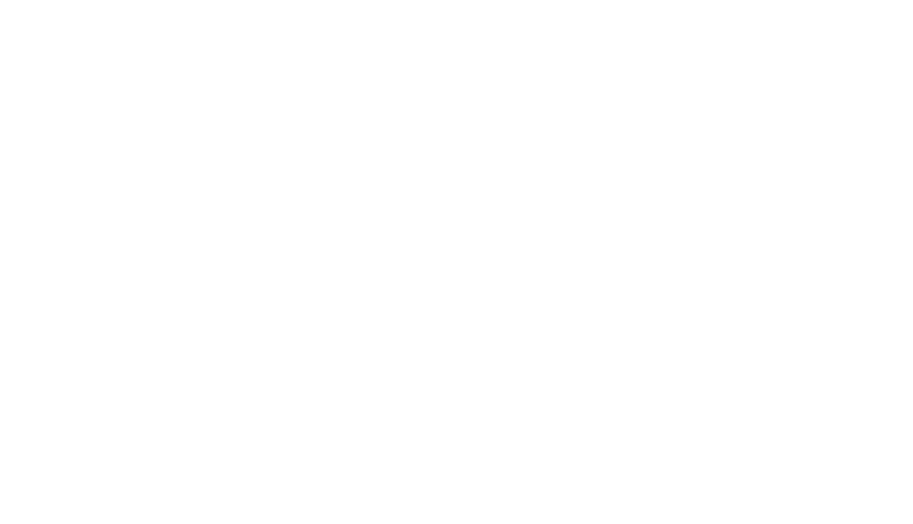
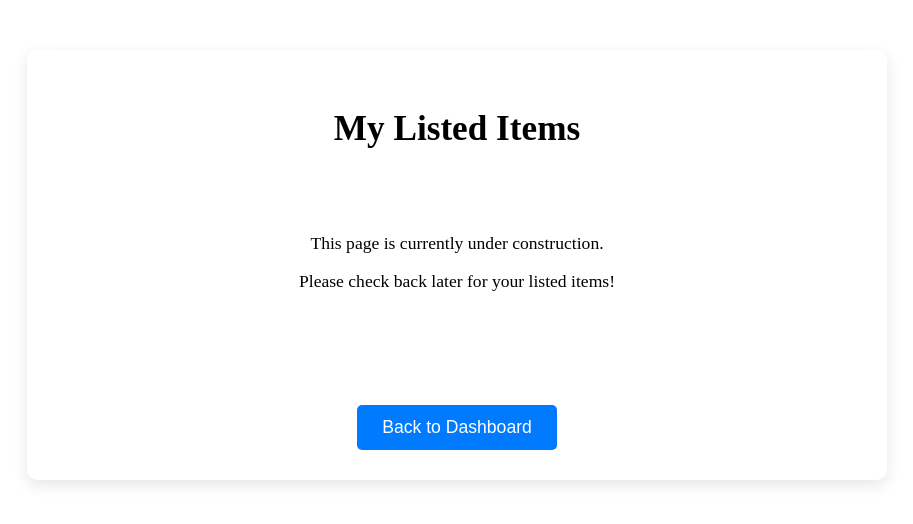
Before and after one commit to kotireddy712/NITC-MarketPlace, a React (Create React App) app in the folder frontend/: page /Listings in a window 1280 px wide. Before the commit this address had no page. Shown: the top 524 px of the page, without its empty margins (183-1096 px from the left). Built offline with nearby package versions, Linux system fonts and the light colour scheme.

Commit message:
ADDED LISTINGS BUTTON

```diff
--- a/frontend/src/App.js
+++ b/frontend/src/App.js
@@ -1,10 +1,36 @@
+// // File: src/App.js
+// import React from 'react';
+// import { BrowserRouter as Router, Routes, Route } from 'react-router-dom';
+// import AuthForm from './AuthForm';
+// import Dashboard from './Dashboard';
+// import Buy from './Buy';
+// import Sell from './Sell'; // Import the new Sell component
+// // import Listings from './Listings';
+// import './App.css';
+
+// function App() {
+//   return (
+//     <Router>
+//       <Routes>
+//         <Route path="/" element={<AuthForm />} />
+//         <Route path="/Dashboard" element={<Dashboard />} />
+//         <Route path="/buy" element={<Buy />} />
+//         <Route path="/sell" element={<Sell />} /> {/* New Sell route */}
+//         {/* <Route path = "/Listings" element={<Listings />} /> */}
+//       </Routes>
+//     </Router>
+//   );
+// }
+
+// export default App;
 // File: src/App.js
 import React from 'react';
 import { BrowserRouter as Router, Routes, Route } from 'react-router-dom';
 import AuthForm from './AuthForm';
 import Dashboard from './Dashboard';
 import Buy from './Buy';
-import Sell from './Sell'; // Import the new Sell component
+import Sell from './Sell';
+import Listings from './Listings'; // Import the new Listings component
 import './App.css';
 
 function App() {
@@ -12,9 +38,10 @@ function App() {
     <Router>
       <Routes>
         <Route path="/" element={<AuthForm />} />
-        <Route path="/Dashboard" element={<Dashboard />} />
+        <Route path="/Dashboard" element={<Dashboard />} /> {/* Keeping /Dashboard as per your existing code */}
         <Route path="/buy" element={<Buy />} />
-        <Route path="/sell" element={<Sell />} /> {/* New Sell route */}
+        <Route path="/sell" element={<Sell />} />
+        <Route path="/listings" element={<Listings />} /> {/* New route for Listings */}
       </Routes>
     </Router>
   );
--- a/frontend/src/Dashboard.js
+++ b/frontend/src/Dashboard.js
@@ -1,23 +1,76 @@
-import React from 'react';
-import { useNavigate } from 'react-router-dom'; // ✅ Import useNavigate
+// import React from 'react';
+// import { useNavigate } from 'react-router-dom'; // ✅ Import useNavigate
+// import './Dashboard.css';
+
+// function Dashboard() {
+//   const navigate = useNavigate(); // ✅ Initialize the hook
+
+//   return (
+//     <div className="dashboard-container">
+//       <h2 className="dashboard-title">Welcome to NITC Marketplace</h2>
+//       <div className="actions">
+//         <div className="card">
+//           <h3>Buy Items</h3>
+//           <button onClick={() => navigate('/buy')}>Go to Buy</button> {/* ✅ Working button */}
+//         </div>
+//         <div className="card">
+//           <h3>Sell Items</h3>
+//           <button onClick={() => navigate('/sell')}>Go to Sell</button>
+//         </div>
+//          <div className="card">
+//           <h3>Listed Items</h3>
+//           <button onClick={() => navigate('/Listings')}>MY-LISTINGS</button> {/* ✅ Working button */}
+//         </div>
+//       </div>
+//     </div>
+//   );
+// }
+
+// export default Dashboard;
+// src/Dashboard.js
+import React, { useEffect, useState } from 'react'; // Added useEffect and useState
+import { useNavigate } from 'react-router-dom';
 import './Dashboard.css';
 
 function Dashboard() {
-  const navigate = useNavigate(); // ✅ Initialize the hook
+  const navigate = useNavigate();
+  const [userName, setUserName] = useState(''); // State to hold user's name
+
+  useEffect(() => {
+    // Fetch user's name from localStorage on component mount
+    const storedUserName = localStorage.getItem('user_name');
+    if (storedUserName) {
+      setUserName(storedUserName);
+    } else {
+      // If no user is logged in, redirect to auth form
+      navigate('/');
+    }
+  }, [navigate]); // Dependency array to re-run effect if navigate changes (unlikely)
+
+  const handleLogout = () => {
+    localStorage.clear(); // Clear all user data from localStorage
+    navigate('/'); // Redirect to login page
+  };
 
   return (
     <div className="dashboard-container">
-      <h2 className="dashboard-title">Welcome to NITC Marketplace</h2>
+      <h2 className="dashboard-title">Welcome TO NITC-MARKET PLACE, {userName || 'User'}!</h2> {/* Display user's name */}
       <div className="actions">
         <div className="card">
           <h3>Buy Items</h3>
-          <button onClick={() => navigate('/buy')}>Go to Buy</button> {/* ✅ Working button */}
+          <button onClick={() => navigate('/buy')}>Go to Buy</button>
         </div>
         <div className="card">
           <h3>Sell Items</h3>
           <button onClick={() => navigate('/sell')}>Go to Sell</button>
         </div>
+        <div className="card">
+          <h3>Listed Items</h3>
+          {/* Changed path to lowercase '/listings' for consistency */}
+          <button onClick={() => navigate('/listings')}>MY-LISTINGS</button>
+        </div>
       </div>
+      <button onClick={handleLogout} className="logout-button">Logout</button> {/* Added Logout button */}
     </div>
   );
 }
--- /dev/null
+++ b/frontend/src/Listings.css
@@ -0,0 +1,69 @@
+/* src/Listings.css */
+
+.listings-container {
+    max-width: 800px;
+    margin: 50px auto;
+    padding: 30px;
+    background-color: var(--background-color); /* Use theme variable */
+    color: var(--text-color); /* Use theme variable */
+    border-radius: 10px;
+    box-shadow: 0 5px 15px rgba(0, 0, 0, 0.1);
+    text-align: center;
+}
+
+.listings-title {
+    font-size: 2.2em;
+    color: var(--primary-color);
+    margin-bottom: 30px;
+}
+
+.under-construction-message {
+    background-color: var(--card-bg); /* Use theme variable */
+    border: 1px solid var(--border-color);
+    border-radius: 8px;
+    padding: 40px 20px;
+    margin-bottom: 30px;
+    font-size: 1.1em;
+    color: var(--text-color-secondary);
+}
+
+.under-construction-message p {
+    margin: 10px 0;
+    line-height: 1.6;
+}
+
+.back-to-dashboard-button {
+    background-color: #007bff;
+    color: white;
+    padding: 12px 25px;
+    border: none;
+    border-radius: 5px;
+    cursor: pointer;
+    font-size: 1.1em;
+    transition: background-color 0.3s ease;
+}
+
+.back-to-dashboard-button:hover {
+    background-color: #0056b3;
+}
+
+/* Ensure these variables are defined in your App.css or similar global CSS */
+/*
+:root {
+    --background-color: #f4f7f6;
+    --text-color: #333;
+    --primary-color: #007bff;
+    --border-color: #e0e0e0;
+    --card-bg: #fff;
+    --text-color-secondary: #555;
+}
+
+[data-theme='dark'] {
+    --background-color: #2c3e50;
+    --text-color: #f4f7f6;
+    --primary-color: #61dafb;
+    --border-color: #4a6375;
+    --card-bg: #34495e;
+    --text-color-secondary: #bdc3c7;
+}
+*/
--- /dev/null
+++ b/frontend/src/Listings.js
@@ -0,0 +1,23 @@
+// src/Listings.js
+import React from 'react';
+import { useNavigate } from 'react-router-dom';
+import './Listings.css'; // Create this CSS file for styling
+
+function Listings() {
+  const navigate = useNavigate();
+
+  return (
+    <div className="listings-container">
+      <h2 className="listings-title">My Listed Items</h2>
+      <div className="under-construction-message">
+        <p>This page is currently under construction.</p>
+        <p>Please check back later for your listed items!</p>
+      </div>
+      <button onClick={() => navigate('/dashboard')} className="back-to-dashboard-button">
+        Back to Dashboard
+      </button>
+    </div>
+  );
+}
+
+export default Listings;
```
Also changed, not shown: 1 other file (tests, documents, lock files or other folders).
